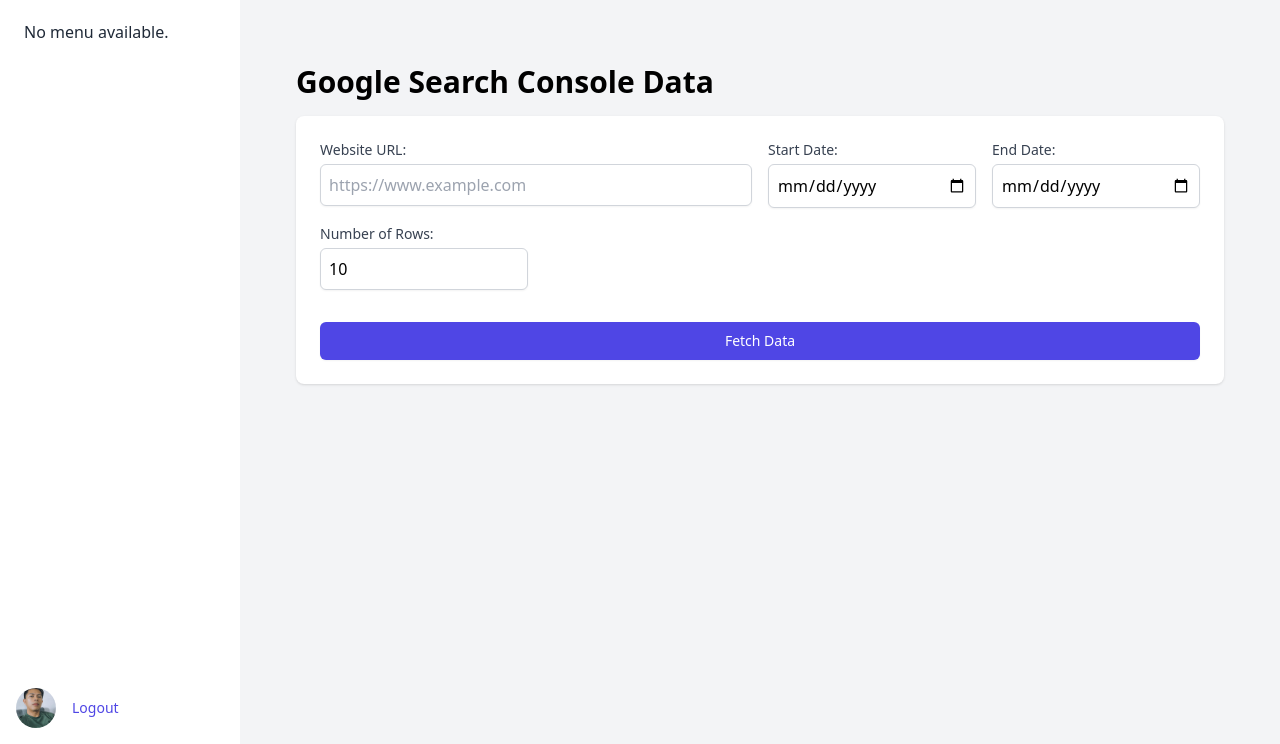
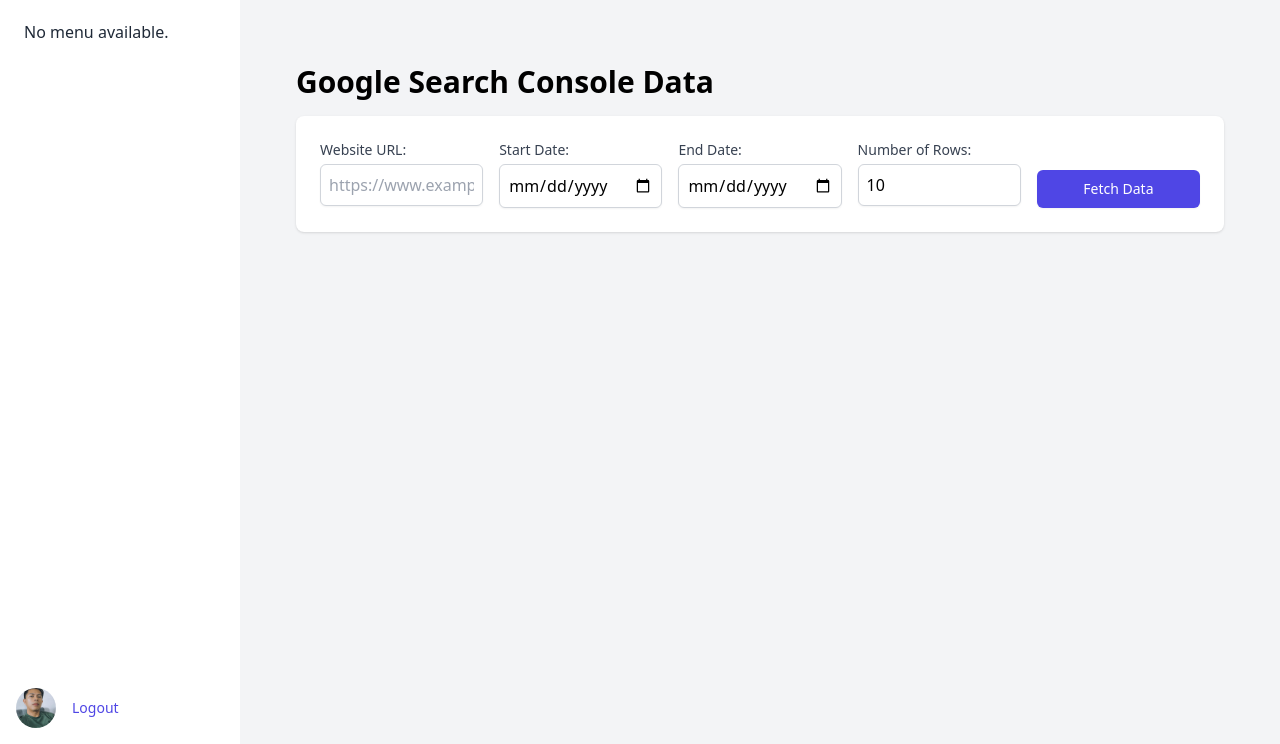
Before and after one commit to bemorchestrator/SimplyExpanding, a Django app: template templates/search_console/search_console_data.html in a window 1280 px wide. Shown: the part 56-800 px from the top of the page. Run offline with Django 5.2, Linux system fonts and the light colour scheme; the template is opened without the code that fills it, so the values that code supplies are empty; some libraries are stand-ins or nearby versions.

Commit message:
search console design update with requirements.txt

```diff
--- a/templates/search_console/search_console_data.html
+++ b/templates/search_console/search_console_data.html
@@ -1,32 +1,32 @@
 {% extends 'base.html' %}
 
 {% block content %}
-<div class="max-w-7xl mx-auto py-6 sm:px-6 lg:px-8">
-    <div class="px-4 py-6 sm:px-0">
+<div class="w-full py-6 px-4 lg:px-8">
+    <div class="py-6">
         <h1 class="text-3xl font-bold mb-4">Google Search Console Data</h1>
 
         <!-- Form to input website URL, start date, end date, and row limit -->
         <div class="bg-white shadow rounded-lg p-6 mb-6">
-            <form method="POST" class="grid grid-cols-1 md:grid-cols-4 gap-4">
+            <form method="POST" class="grid grid-cols-1 md:grid-cols-5 gap-4">
                 {% csrf_token %}
-                <div class="md:col-span-2">
+                <div class="col-span-1 md:col-span-1">
                     <label for="website_url" class="block text-sm font-medium text-gray-700">Website URL:</label>
                     <input type="url" id="website_url" name="website_url" value="{{ website_url|default:'' }}" class="mt-1 block w-full p-2 border border-gray-300 rounded-md shadow-sm" placeholder="https://www.example.com" required>
                 </div>
-                <div>
+                <div class="col-span-1 md:col-span-1">
                     <label for="start_date" class="block text-sm font-medium text-gray-700">Start Date:</label>
                     <input type="date" id="start_date" name="start_date" value="{{ start_date|default:'' }}" class="mt-1 block w-full p-2 border border-gray-300 rounded-md shadow-sm" required>
                 </div>
-                <div>
+                <div class="col-span-1 md:col-span-1">
                     <label for="end_date" class="block text-sm font-medium text-gray-700">End Date:</label>
                     <input type="date" id="end_date" name="end_date" value="{{ end_date|default:'' }}" class="mt-1 block w-full p-2 border border-gray-300 rounded-md shadow-sm" required>
                 </div>
-                <div>
+                <div class="col-span-1 md:col-span-1">
                     <label for="row_limit" class="block text-sm font-medium text-gray-700">Number of Rows:</label>
                     <input type="number" id="row_limit" name="row_limit" value="{{ row_limit|default:10 }}" min="1" class="mt-1 block w-full p-2 border border-gray-300 rounded-md shadow-sm" required>
                 </div>
-                <div class="md:col-span-4">
-                    <button type="submit" class="mt-4 w-full inline-flex justify-center py-2 px-4 border border-transparent shadow-sm text-sm font-medium rounded-md text-white bg-indigo-600 hover:bg-indigo-700 focus:outline-none focus:ring-2 focus:ring-offset-2 focus:ring-indigo-500">Fetch Data</button>
+                <div class="col-span-1 md:col-span-1 flex items-end">
+                    <button type="submit" class="w-full inline-flex justify-center py-2 px-4 border border-transparent shadow-sm text-sm font-medium rounded-md text-white bg-indigo-600 hover:bg-indigo-700 focus:outline-none focus:ring-2 focus:ring-offset-2 focus:ring-indigo-500">Fetch Data</button>
                 </div>
             </form>
         </div>
```
